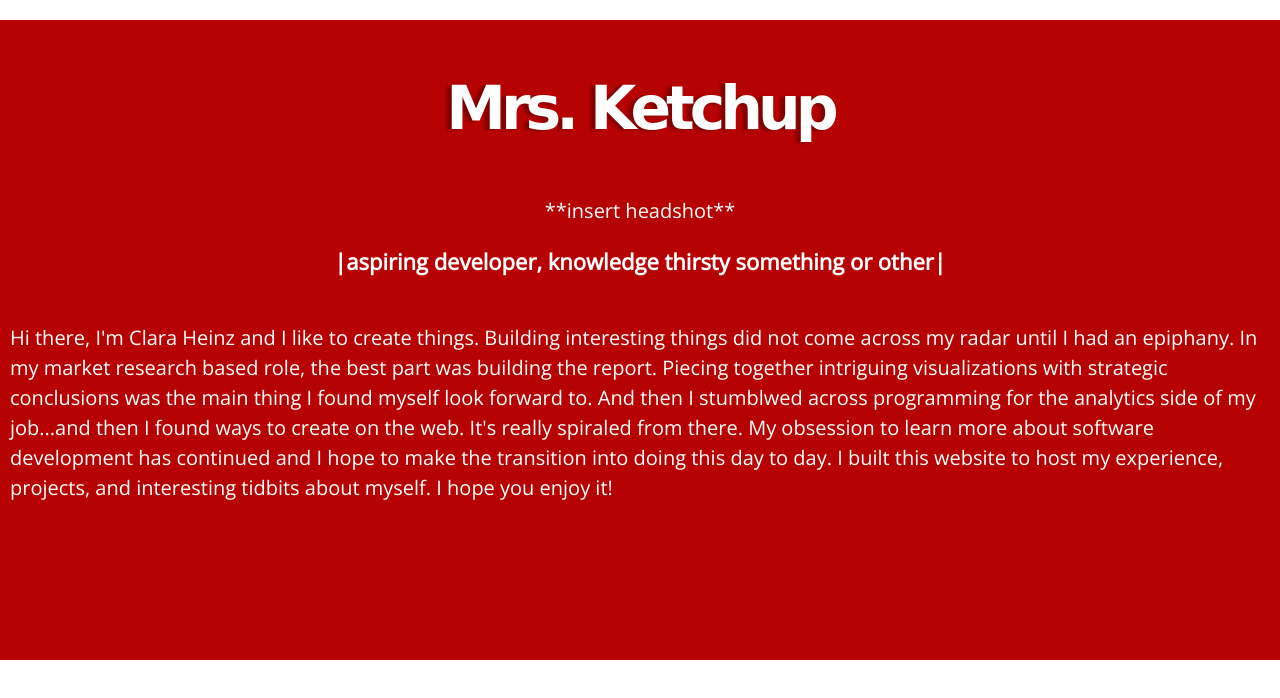
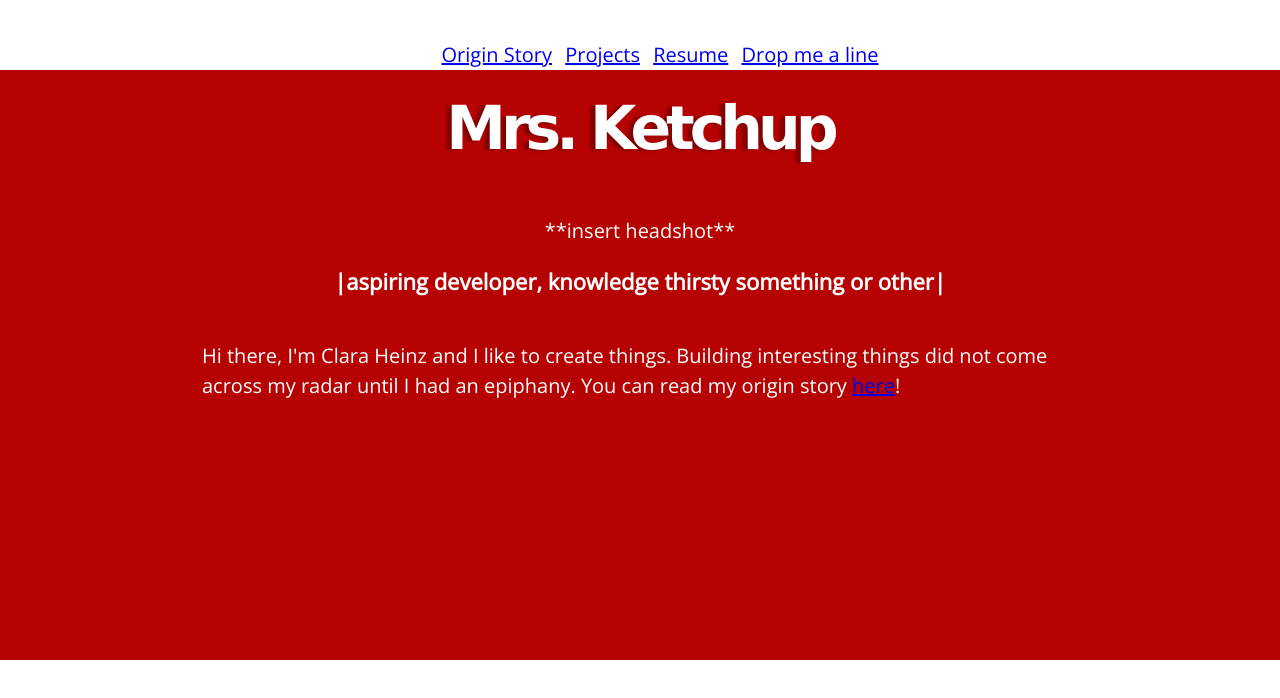
Before and after one commit to clarakheinz/mrsketchup, a plain HTML site: page index.html in a window 1280 px wide. Drawn offline with nearby package versions, Linux system fonts and the light colour scheme; a web font is replaced by a local one.

Commit message:
Some updates

```diff
--- a/css/style.css
+++ b/css/style.css
@@ -27,13 +27,26 @@
 div.img {
    text-align: center;
 }
+
 .main-nav {
    width: 100%;
-   background: #fefffe;
-   min-height: 50px;
-   padding: 10px;
+   background-color: #fefffe;
+   height: 50px;
+   padding: 0;
+   margin-top: 0;
+   text-align: center;
    position: fixed;
-   text-align: center;
+   z-index: 5;
+ }
+
+ .main-nav ul {
+    margin-bottom: 1em;
+ }
+
+ .main-nav li {
+    list-style: none;
+    display: inline-block;
+    margin: 0 0.2em;
  }
 
 div.first-third {
@@ -43,7 +56,7 @@ div.first-third {
    position: absolute;
    width: 100vw;
    height: 80vh;
-   padding: 0px;
+   padding: 1em 0;
    margin-left: 0px;
 }
 
@@ -63,12 +76,15 @@ div.first-third h2 {
 div.first-third p {
    color: #fefffe;
    padding: 25px 10px;
+   width: 70%;
+   margin: 0 auto;
 }
 
 div.two-thirds {
    background-color: #fefffe;
    color: #B60202;
-   margin: 0;
+   margin: 0, auto;
+   width: 70%
 }
 
 /* || Media Queries */
--- a/index.html
+++ b/index.html
@@ -21,7 +21,7 @@
         <div class="img">**insert headshot**</div>
         <section>
             <h2>|Aspiring developer, knowledge thirsty something or other|</h2>
-            <p>Hi there, I'm Clara Heinz and I like to create things. Building interesting things did not come across my radar until I had an epiphany. In my market research based role, the best part was building the report. Piecing together intriguing visualizations with strategic conclusions was the main thing I found myself look forward to. And then I stumblwed across programming for the analytics side of my job...and then I found ways to create on the web. It's really spiraled from there. My obsession to learn more about software development has continued and I hope to make the transition into doing this day to day. I built this website to host my experience, projects, and interesting tidbits about myself. I hope you enjoy it!</p>
+            <p>Hi there, I'm Clara Heinz and I like to create things. Building interesting things did not come across my radar until I had an epiphany. You can read my origin story <a href='/origin.html'>here</a>!</p>
         </section>
       </div>
       </header>
```
Also changed, not shown: origin.html (renamed from about.html).
